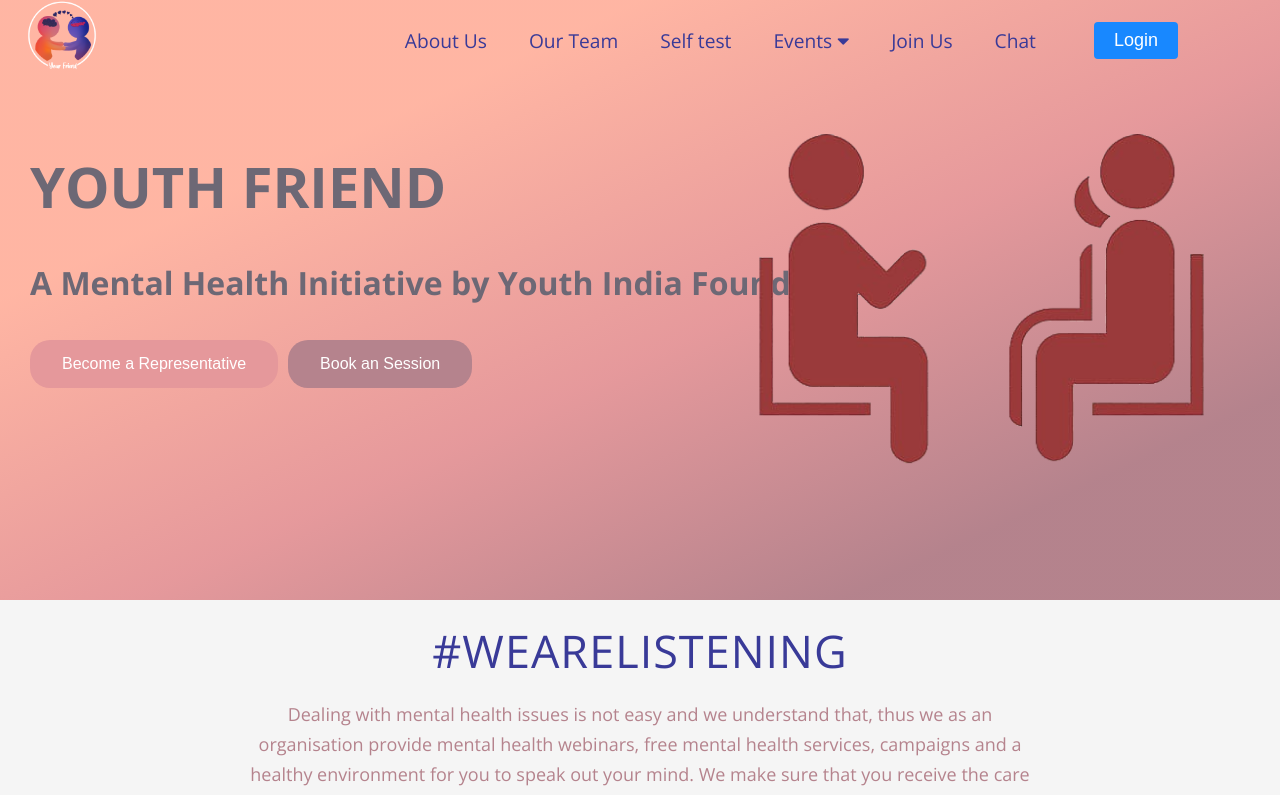
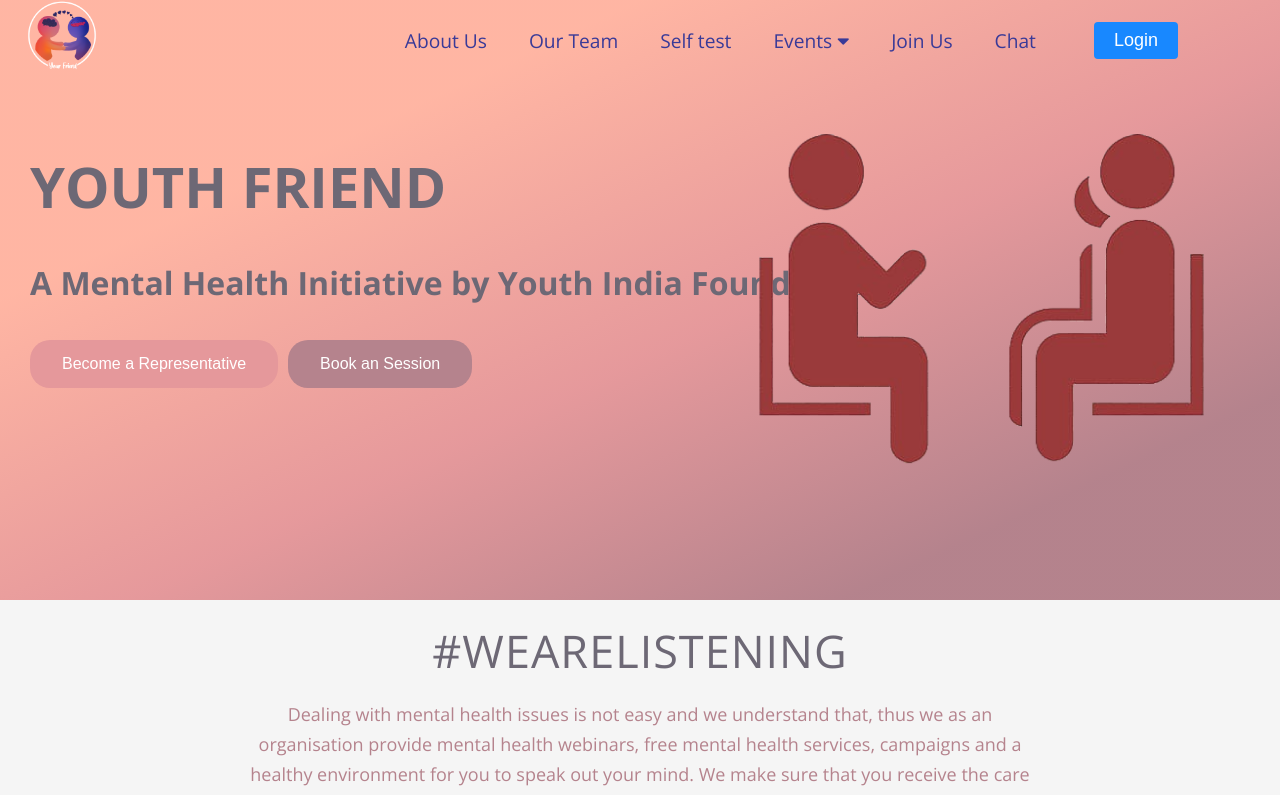
Before and after one commit to tashi2408/yourFriend, a React (Create React App) app: page /#/ in a window 1280 px wide. Shown: the top 795 px of the page. Built offline with nearby package versions, Linux system fonts and the light colour scheme.

Commit message:
overview theme

```diff
--- a/src/components/overview/Overview.js
+++ b/src/components/overview/Overview.js
@@ -5,7 +5,7 @@ export default class Overview extends React.Component {
   render() {
     return (
       <div className="overview">
-        <h1 className="primary-heading color">#wearelistening</h1>
+        <h1 className="primary-heading ">#wearelistening</h1>
         <div className="overview-content">
           <p className="primary-para">
             Dealing with mental health issues is not easy and we understand
```
